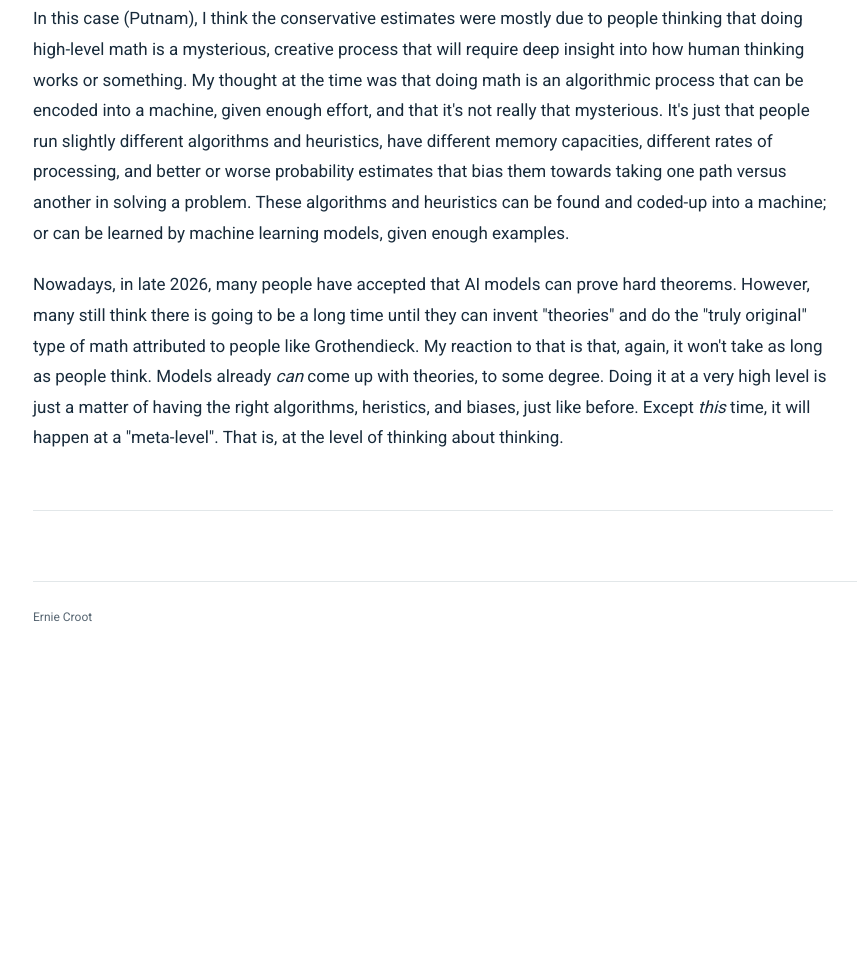
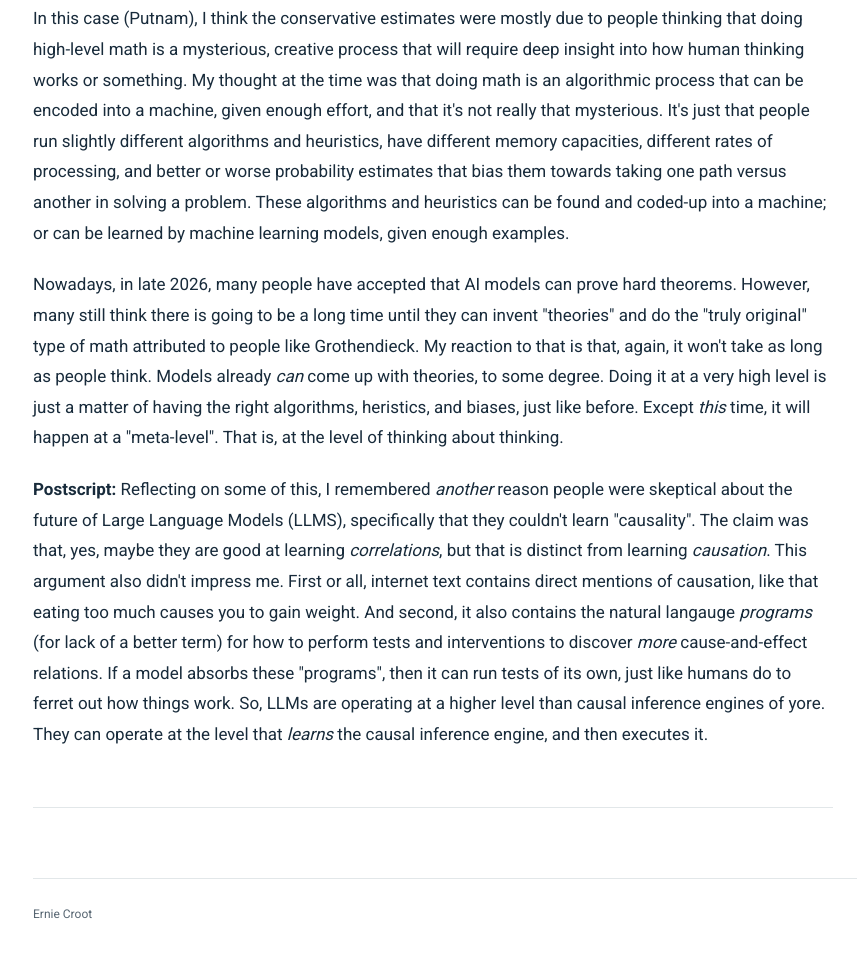
Before and after one commit to erniecroot-cmyk/erniecroot-cmyk.github.io, a plain HTML site: page blog.html in a window 1280 px wide. Shown: the part 3404-4361 px from the top of the page, without its empty margins (77-934 px from the left). Before the commit the page ends 4068 px from the top, so only its background shows below. Drawn offline with Linux system fonts and the light colour scheme.

Commit message:
Update blog.html

```diff
--- a/blog.html
+++ b/blog.html
@@ -175,6 +175,16 @@ Models already <em>can</em> come up with theories, to some degree.  Doing it at
 having the right algorithms, heristics, and biases, just like before.  Except <em>this</em> time, it will happen at
 a "meta-level".  That is, at the level of thinking about thinking.</p>
 
+<p><b>Postscript:</b> Reflecting on some of this, I remembered <em>another</em> reason people were skeptical about
+the future of Large Language Models (LLMS), specifically that they couldn't learn "causality".  The claim was that,
+yes, maybe they are good at learning <em>correlations</em>, but that is distinct from learning <em>causation</em>.
+This argument also didn't impress me.  First or all, internet text contains direct mentions of causation, like that
+eating too much causes you to gain weight.  And second, it also contains the natural langauge <em>programs</em>
+(for lack of a better term) for how to perform tests and interventions to discover <em>more</em> cause-and-effect
+relations.  If a model absorbs these "programs", then it can run tests of its own, just like humans do to ferret
+out how things work. So, LLMs are operating at a higher level than causal inference engines of yore.  They can
+operate at the level that <em>learns</em> the causal inference engine, and then executes it.</p>
+
           </p></div>
         </article>
       </div>
```
